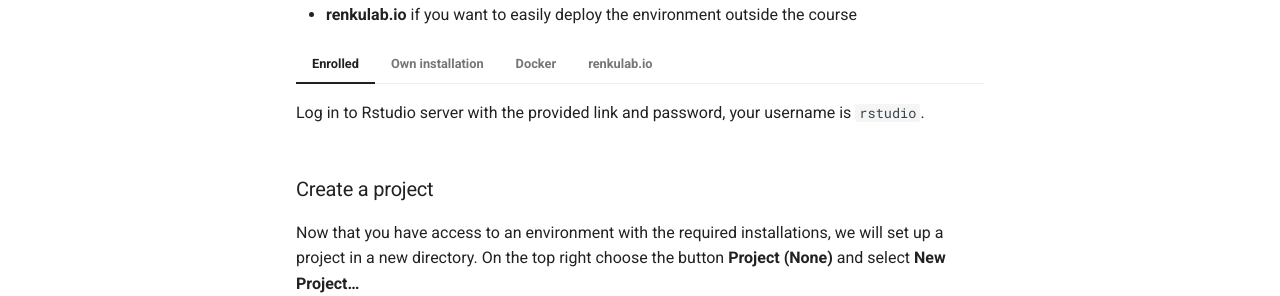
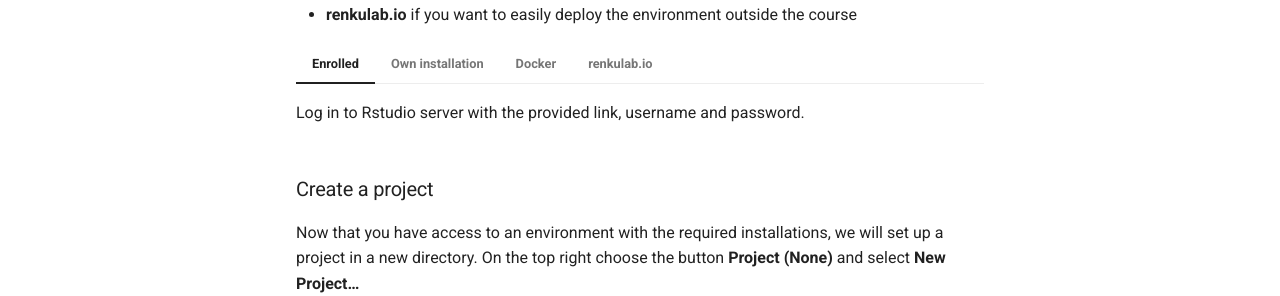
Before and after one commit to sib-swiss/single-cell-training, an MkDocs documentation site: the page built from docs/day1/setup.md, in a window 1280 px wide and 900 px high. Shown: the part 417-713 px from the top of the window. Built offline with MkDocs 1.6.1 and Material for MkDocs 9.7.7, drawn with Linux system fonts in a browser that asks for light colours; comment, search, counter and statistics services are not loaded; the version menu is left out.

Commit message:
corrects username for log in

```diff
--- a/docs/day1/setup.md
+++ b/docs/day1/setup.md
@@ -11,7 +11,7 @@ Choose one of the following:
 - **renkulab.io** if you want to easily  deploy the environment outside the course
 
 === "Enrolled"
-    Log in to Rstudio server with the provided link and password, your username is `rstudio`.
+    Log in to Rstudio server with the provided link, username and password.
 
 === "Own installation"
 
```
